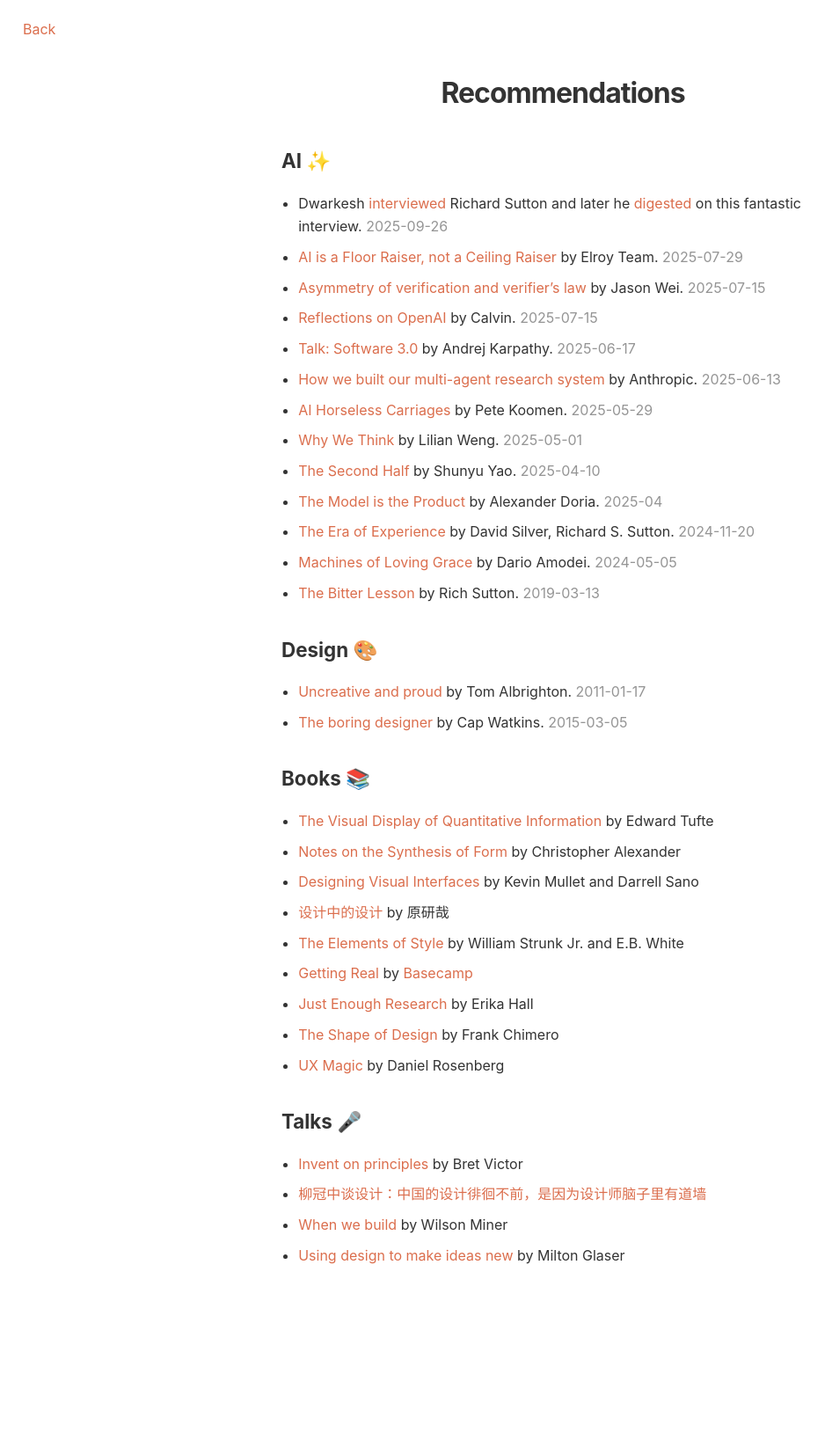
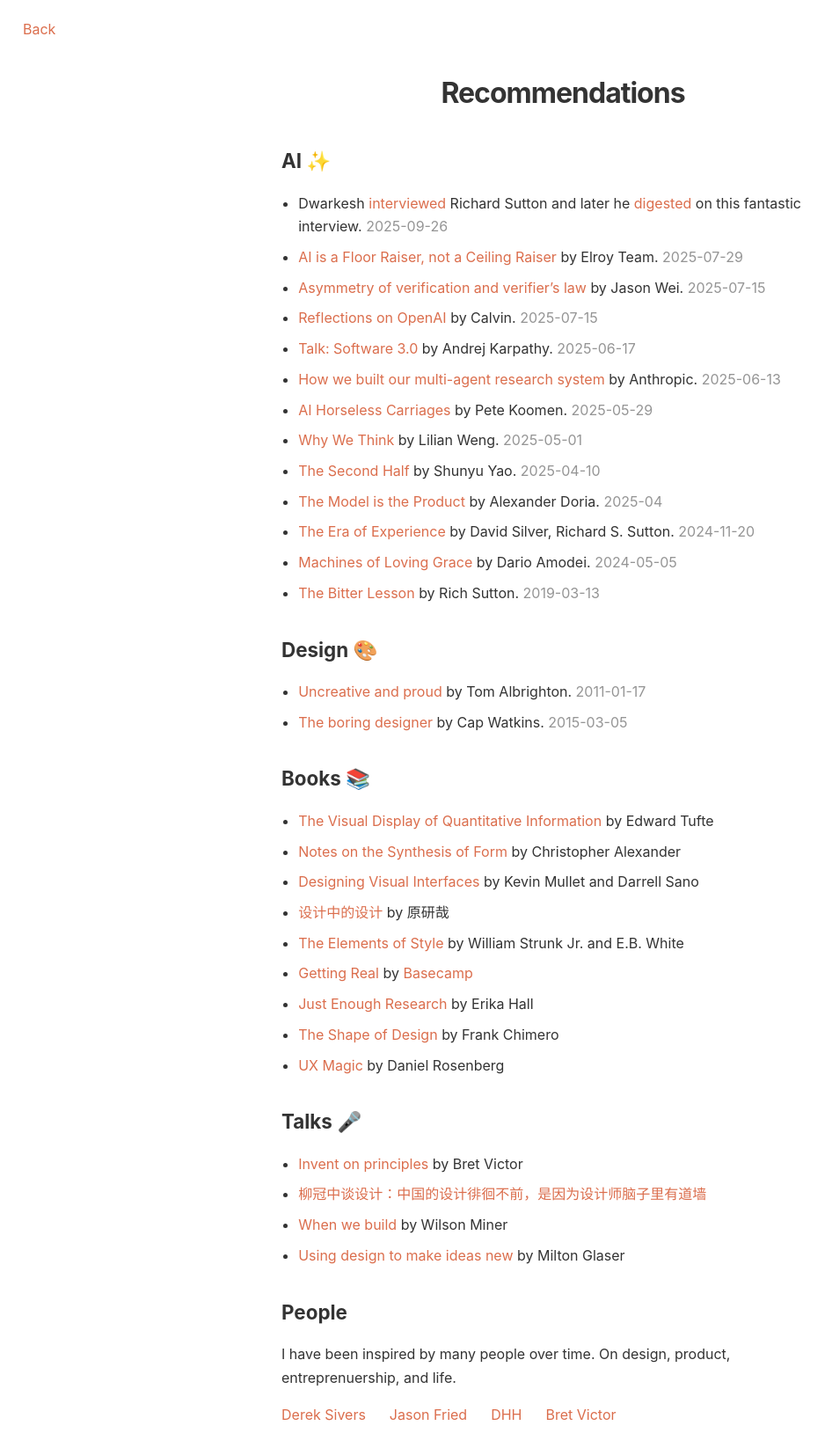
Before and after one commit to lvterry/lvterry.github.io, a Jekyll site: the page built from recommendations.html, in a window 1280 px wide. Shown: the whole page at 88% size, without its empty margins (0-946 px from the left). Built offline with Jekyll 4.4.1, drawn with Linux system fonts in a browser that asks for light colours; before the commit the page ends 1473 px from its top, so only the background shows below that.

Commit message:
Update recommendations.html

```diff
--- a/recommendations.html
+++ b/recommendations.html
@@ -228,4 +228,21 @@
             </li>
         </ul>
     </section>
+
+    <section class="category">
+        <h2>People</h2>
+        <p>
+            I have been inspired by many people over time. On design, product,
+            entreprenuership, and life.
+        </p>
+        <p>
+            <a href="https://sive.rs/">Derek Sivers</a>
+            &nbsp;&nbsp;&nbsp;&nbsp;
+            <a href="https://world.hey.com/jason">Jason Fried</a>
+            &nbsp;&nbsp;&nbsp;&nbsp;
+            <a href="https://world.hey.com/dhh">DHH</a>
+            &nbsp;&nbsp;&nbsp;&nbsp;
+            <a href="https://worrydream.com/">Bret Victor</a>
+        </p>
+    </section>
 </div>
```
